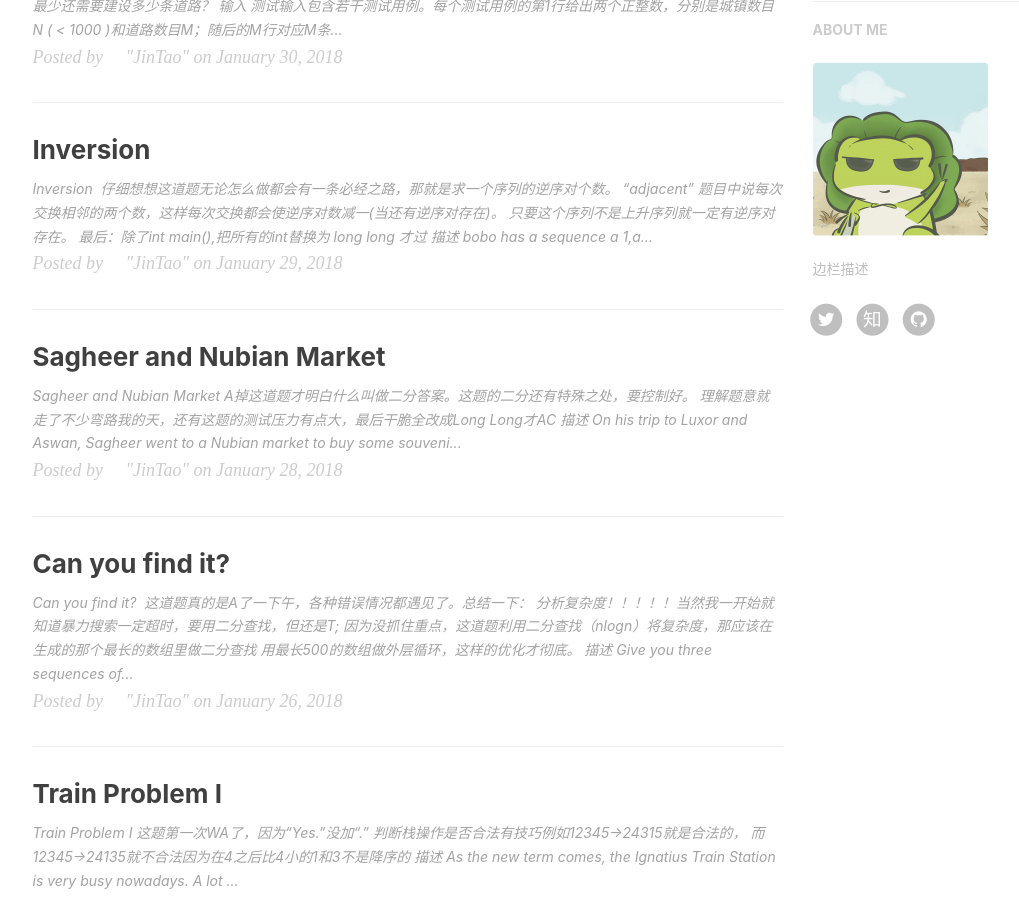
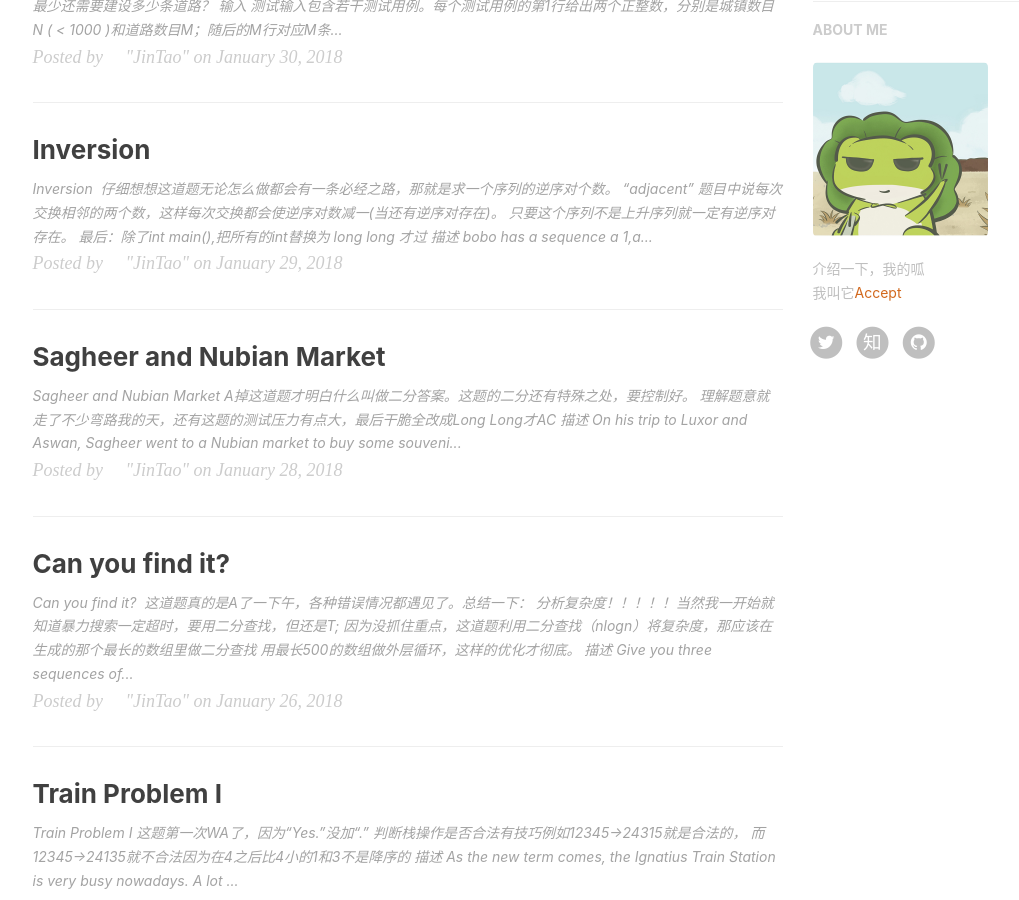
Before and after one commit to pandaKINandQUEEN/GinKo-BFU.github.io, a Jekyll site: the page built from index.html, in a window 1280 px wide and 900 px high, scrolled down 596 px. Shown: the whole window, without its empty margins (135-1154 px from the left). Built offline with Jekyll 4.4.1, drawn with Linux system fonts in a browser that asks for light colours; nearby versions of some CDN libraries; the list of posts is cut into pages by our own code; comment, search, counter and statistics services are not loaded.

Commit message:
Update _config.yml

```diff
--- a/_config.yml
+++ b/_config.yml
@@ -80,7 +80,7 @@ ga_domain: keysaim.github.io
 
 # Sidebar settings
 sidebar: true                           # whether or not using Sidebar.
-sidebar-about-description: "边栏描述"
+sidebar-about-description: "介绍一下，我的呱<br>我叫它<font color=#d2691e>Accept<font>"
 # TODO need add the headshot
 sidebar-avatar: /img/myphoto.png      # use absolute URL, seeing it's used in both `/` and `/about/`
 
```
